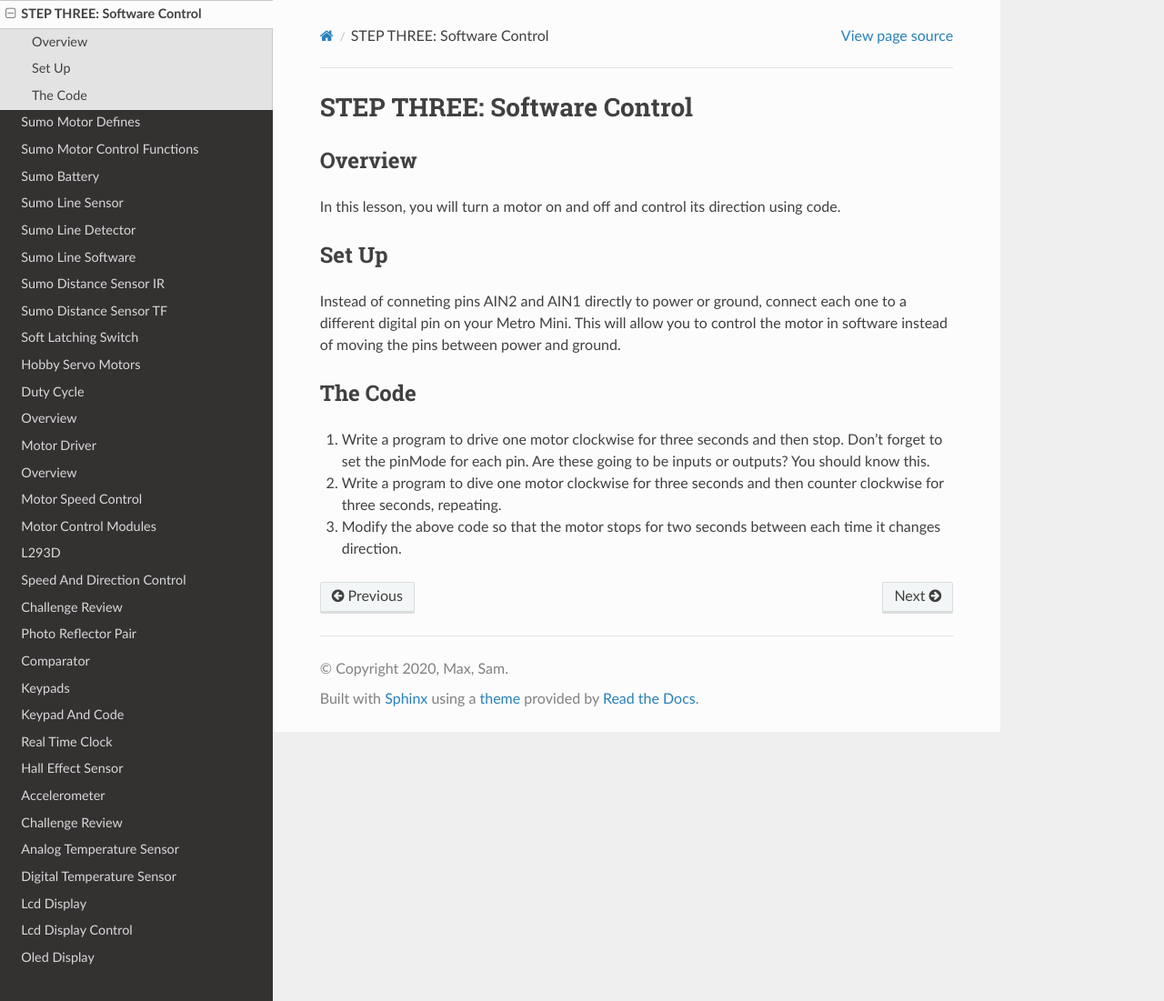
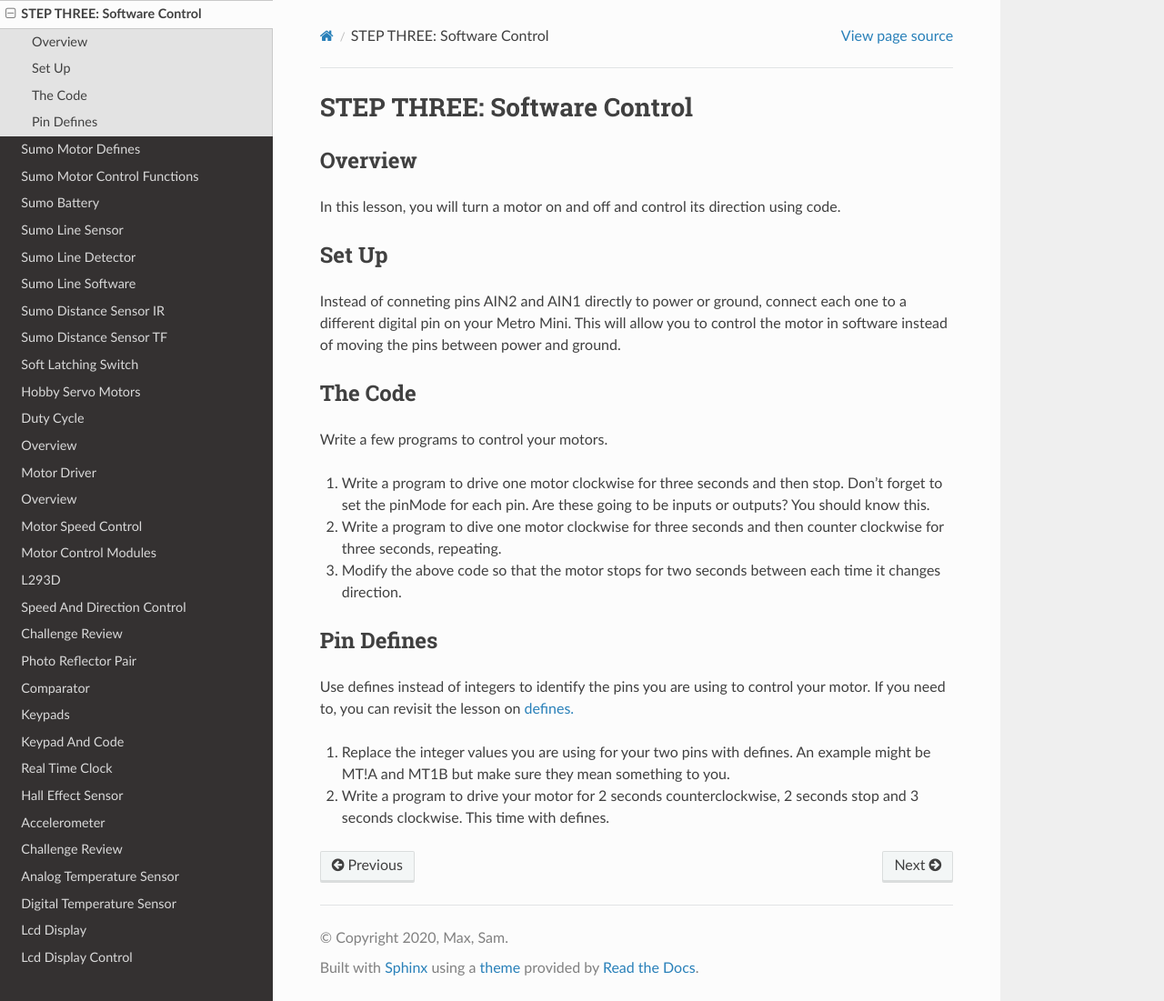
Before and after one commit to maxtkc/mvths-wiki, a Sphinx documentation site: the page built from docs/070xm-sumo-software-control.rst, in a window 1280 px wide and 1101 px high. Shown: the whole window at 91% size. Built offline with Sphinx 7.4.7 and the Read the Docs theme 2.0.0, drawn with Linux system fonts in a browser that asks for light colours; pages that are not in the unit, such as notebooks, are missing from menus.

Commit message:
Update 070xm-sumo-software-control.rst

```diff
--- a/docs/070xm-sumo-software-control.rst
+++ b/docs/070xm-sumo-software-control.rst
@@ -11,6 +11,15 @@ Instead of conneting pins AIN2 and AIN1 directly to power or ground, connect eac
 
 The Code
 -------
+Write a few programs to control your motors.
+
 #. Write a program to drive one motor clockwise for three seconds and then stop. Don't forget to set the pinMode for each pin. Are these going to be inputs or outputs? You should know this.
 #. Write a program to dive one motor clockwise for three seconds and then counter clockwise for three seconds, repeating.
 #. Modify the above code so that the motor stops for two seconds between each time it changes direction.
+
+Pin Defines
+-------
+Use defines instead of integers to identify the pins you are using to control your motor. If you need to, you can revisit the lesson on `defines. <https://mvths-wiki.readthedocs.io/en/latest/042cc-defines.html>`_
+
+#. Replace the integer values you are using for your two pins with defines. An example might be MT!A and MT1B but make sure they mean something to you.
+#. Write a program to drive your motor for 2 seconds counterclockwise, 2 seconds stop and 3 seconds clockwise. This time with defines.
```
